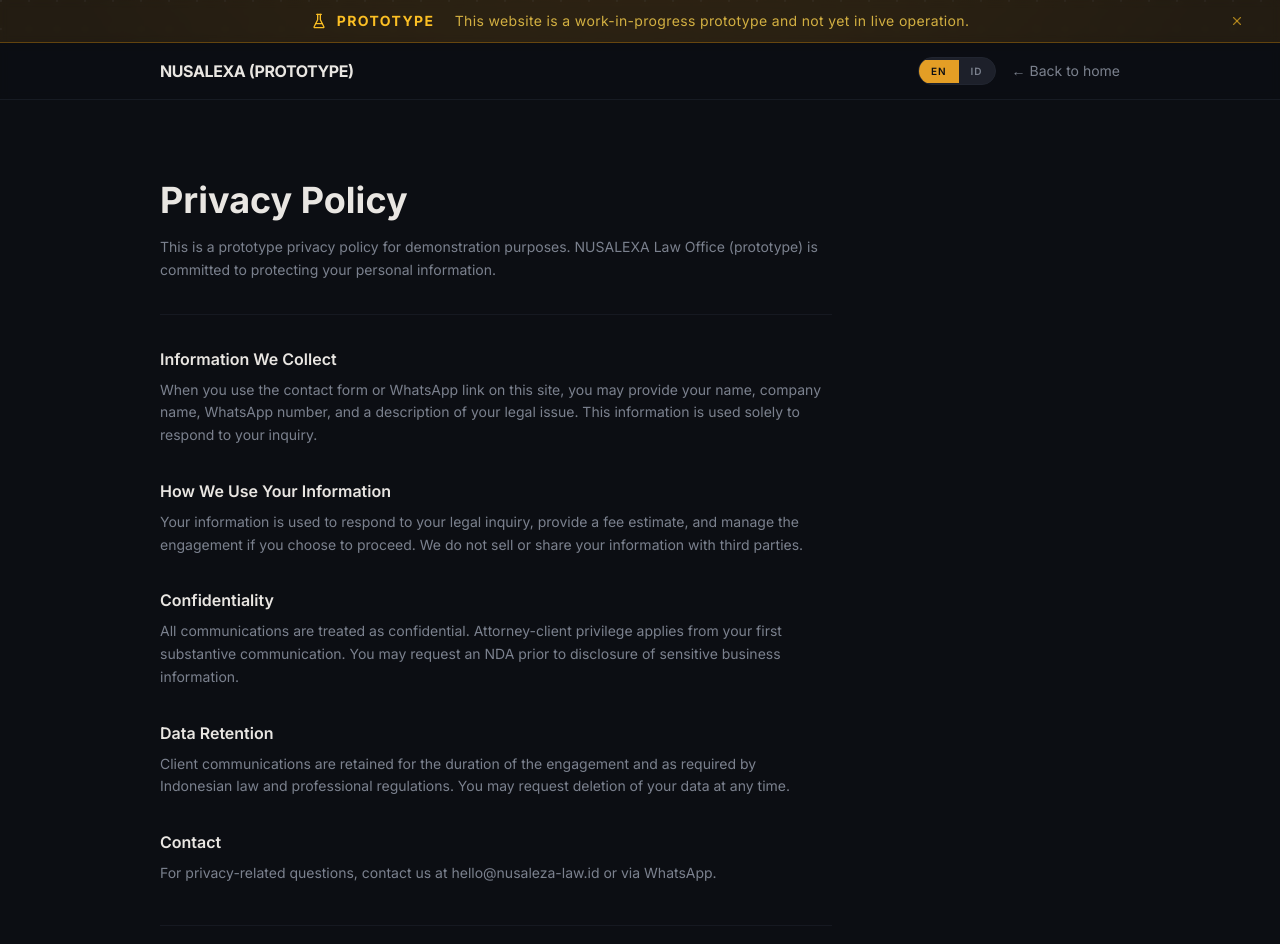
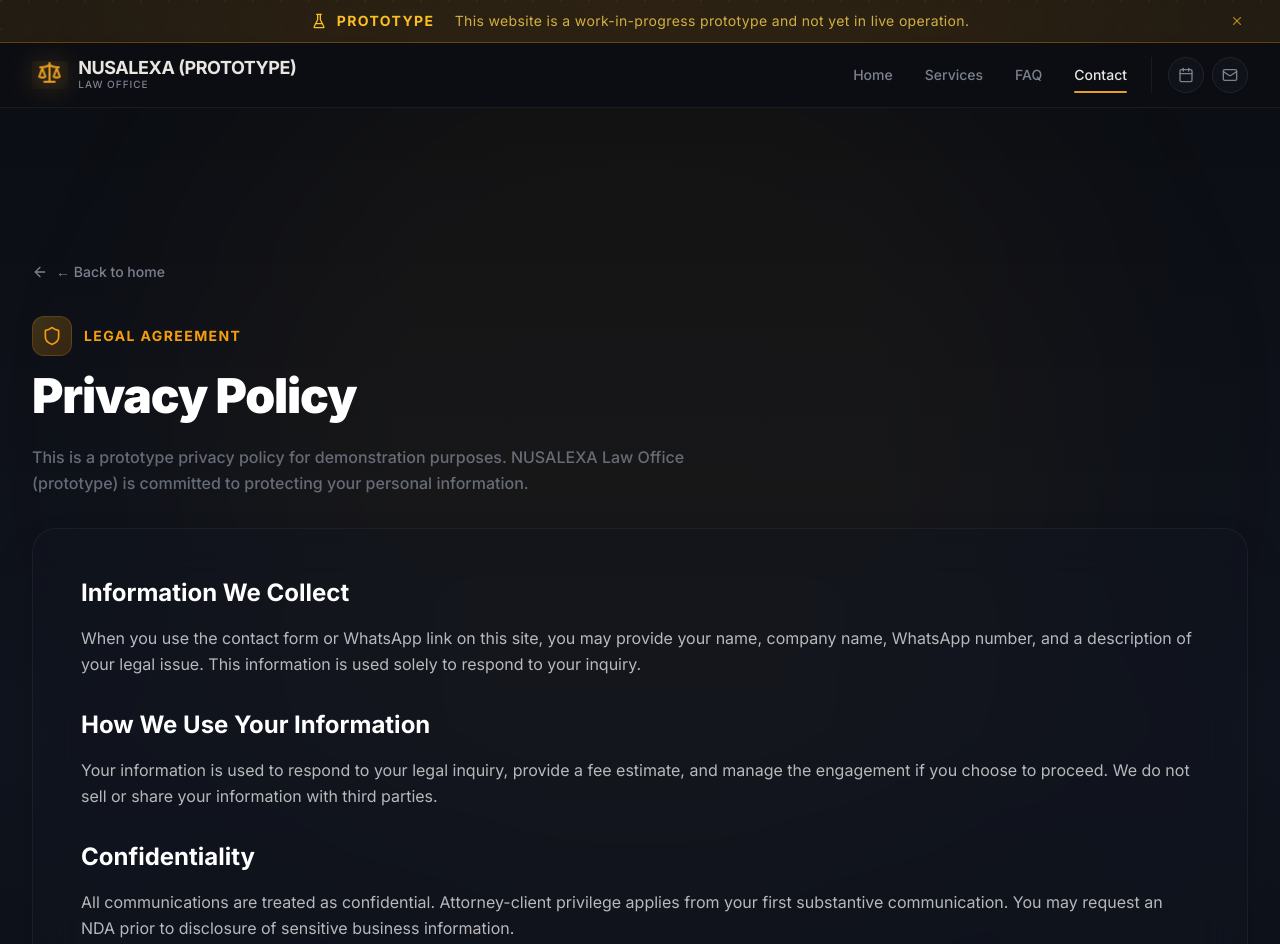
Before and after one commit to sultanisaac/LawFirm-Prototype, a Next.js app: page /privacy in a window 1280 px wide. Shown: the top 944 px of the page. Built offline with nearby package versions, Linux system fonts and the light colour scheme.

Commit message:
feat: add privacy policy page with localized content structure

```diff
--- a/app/privacy/page.tsx
+++ b/app/privacy/page.tsx
@@ -1,64 +1,62 @@
 "use client";
 
+import { ActiveHeader } from "@/components/header/Header";
+import { ActiveFooter } from "@/components/footer/Footer";
+import { Shield, ArrowLeft } from "lucide-react";
 import Link from "next/link";
-import { Separator } from "@/components/ui/separator";
-import { LanguageToggle } from "@/components/LanguageToggle";
+import { Button } from "@/components/ui/button";
 import { useLanguage } from "@/context/LanguageContext";
 
 export default function PrivacyPage() {
   const { t } = useLanguage();
 
   return (
-    <div className="min-h-screen bg-background">
-      <header className="sticky top-0 z-50 border-b border-border/60 bg-background/95 backdrop-blur-sm">
-        <div className="container-narrow flex h-14 items-center justify-between">
-          <Link href="/" className="group">
-            <span className="text-base font-bold tracking-tight text-foreground group-hover:text-primary transition-colors">
-              {t.nav.wordmark}
-            </span>
-          </Link>
-          <div className="flex items-center gap-4">
-            <LanguageToggle compact />
-            <Link
-              href="/"
-              className="text-sm text-muted-foreground hover:text-primary transition-colors"
+    <div className="flex min-h-screen flex-col bg-background">
+      <ActiveHeader />
+      <main className="flex-1 relative overflow-hidden pt-28 pb-20 lg:pt-36 lg:pb-32">
+        {/* Background layers */}
+        <div className="absolute inset-0 bg-gradient-to-b from-[#0b0e14] via-[#10141e] to-[#0b0e14] pointer-events-none" />
+        <div className="absolute top-[-10%] left-1/2 -translate-x-1/2 w-[900px] h-[900px] rounded-full bg-amber-500/[0.04] blur-[120px] pointer-events-none" />
+
+        <div className="container-wide relative z-10 max-w-4xl mx-auto px-4">
+          <div className="mb-8">
+            <Button
+              asChild
+              variant="ghost"
+              className="text-muted-foreground hover:text-primary hover:bg-primary/10 gap-2 mb-6 -ml-4"
             >
+              <Link href="/">
+                <ArrowLeft className="h-4 w-4" />
                 {t.privacy.back}
               </Link>
+            </Button>
+
+            <div className="flex items-center gap-3 mb-4">
+              <div className="w-10 h-10 rounded-xl bg-gradient-to-br from-amber-400/20 to-amber-600/20 flex items-center justify-center border border-amber-500/20">
+                <Shield className="h-5 w-5 text-amber-500" />
               </div>
+              <p className="text-sm font-bold tracking-widest uppercase text-amber-500">Legal Agreement</p>
             </div>
-      </header>
 
-      <main className="container-narrow py-16 sm:py-20">
-        <div className="max-w-2xl">
-          <h1 className="text-3xl sm:text-4xl font-bold text-foreground mb-4">
+            <h1 className="text-4xl sm:text-5xl font-black tracking-tight text-white mb-6">
               {t.privacy.title}
             </h1>
-          <p className="text-sm text-muted-foreground leading-relaxed mb-8">{t.privacy.intro}</p>
+            <p className="text-muted-foreground/80 font-medium leading-relaxed max-w-2xl">
+              {t.privacy.intro}
+            </p>
+          </div>
 
-          <Separator className="bg-border/50 mb-8" />
-
-          <div className="flex flex-col gap-8">
-            {t.privacy.sections.map((section, i) => (
-              <div key={i} className="flex flex-col gap-2">
-                <h2 className="text-base font-semibold text-foreground">{section.title}</h2>
-                <p className="text-sm text-muted-foreground leading-relaxed">{section.body}</p>
+          <div className="prose prose-invert prose-amber max-w-none prose-headings:font-black prose-headings:tracking-tight prose-headings:text-foreground prose-p:text-muted-foreground/90 prose-p:leading-relaxed prose-li:text-muted-foreground/90 bg-[#10141e]/50 backdrop-blur-xl border border-white/5 rounded-3xl p-8 sm:p-12 shadow-2xl">
+            {t.privacy.sections.map((section: any, i: number) => (
+              <div key={i} className="mb-8 last:mb-0">
+                <h2 className="text-2xl font-bold text-white mb-4">{section.title}</h2>
+                <p className="text-white/70 leading-relaxed">{section.body}</p>
               </div>
             ))}
           </div>
-
-          <Separator className="bg-border/50 my-10" />
-
-          <div className="bg-card border border-border rounded-xl p-5 flex flex-col gap-3">
-            <p className="text-[11px] text-muted-foreground/60 font-semibold leading-relaxed">
-              ⚠ {t.footer.disclaimer}
-            </p>
-            <p className="text-[11px] text-muted-foreground/60 leading-relaxed">
-              {t.footer.legal_note}
-            </p>
-          </div>
         </div>
       </main>
+      <ActiveFooter />
     </div>
   );
 }
```
Lines whose indentation alone changed are shown as unchanged.
